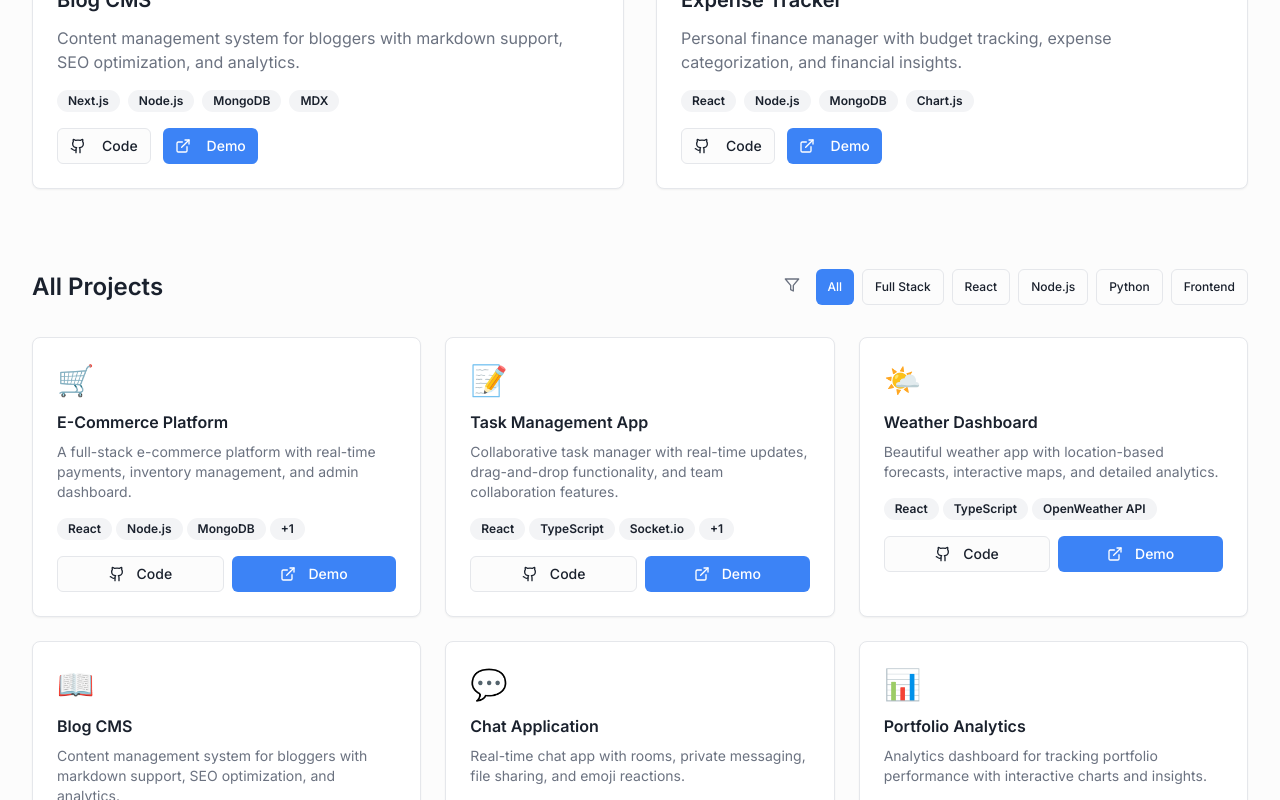
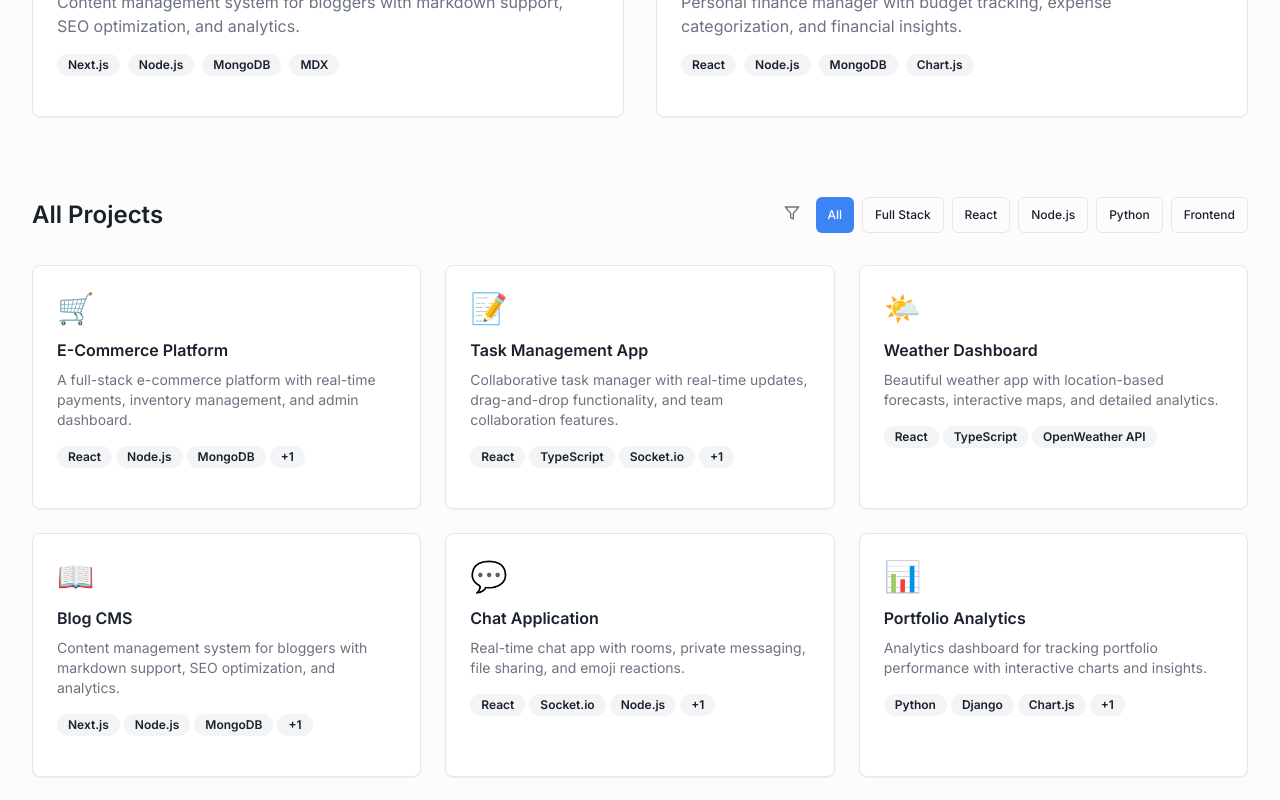
Before and after one commit to sneharastogiind/shubham-mishra-web-craft, a React (Vite) app: page /projects in a window 1280 px wide. Shown: the part 820-1620 px from the top of the page. Built offline with nearby package versions, Linux system fonts and the light colour scheme.

Commit message:
Remove project links
Remove Demo and Code links from the Projects page.

```diff
--- a/src/pages/Projects.tsx
+++ b/src/pages/Projects.tsx
@@ -1,5 +1,5 @@
 import { useState } from "react";
-import { ExternalLink, Github, Filter } from "lucide-react";
+import { Filter } from "lucide-react";
 import { Button } from "@/components/ui/button";
 import { Card } from "@/components/ui/card";
 import { Badge } from "@/components/ui/badge";
@@ -15,8 +15,6 @@ const Projects = () => {
       tech: ["React", "Node.js", "MongoDB", "Stripe"],
       category: ["Full Stack", "React", "Node.js"],
       image: "🛒",
-      github: "https://github.com/shubhammishra/ecommerce-platform",
-      demo: "https://demo-ecommerce.shubhammishra.dev",
       featured: true
     },
     {
@@ -26,8 +24,6 @@ const Projects = () => {
       tech: ["React", "TypeScript", "Socket.io", "PostgreSQL"],
       category: ["Full Stack", "React", "TypeScript"],
       image: "📝",
-      github: "https://github.com/shubhammishra/task-manager",
-      demo: "https://tasks.shubhammishra.dev",
       featured: true
     },
     {
@@ -37,8 +33,6 @@ const Projects = () => {
       tech: ["React", "TypeScript", "OpenWeather API"],
       category: ["React", "Frontend"],
       image: "🌤️",
-      github: "https://github.com/shubhammishra/weather-dashboard",
-      demo: "https://weather.shubhammishra.dev",
       featured: false
     },
     {
@@ -48,8 +42,6 @@ const Projects = () => {
       tech: ["Next.js", "Node.js", "MongoDB", "MDX"],
       category: ["Full Stack", "Next.js", "Node.js"],
       image: "📖",
-      github: "https://github.com/shubhammishra/blog-cms",
-      demo: "https://cms.shubhammishra.dev",
       featured: true
     },
     {
@@ -59,8 +51,6 @@ const Projects = () => {
       tech: ["React", "Socket.io", "Node.js", "Redis"],
       category: ["Full Stack", "React", "Node.js"],
       image: "💬",
-      github: "https://github.com/shubhammishra/chat-app",
-      demo: "https://chat.shubhammishra.dev",
       featured: false
     },
     {
@@ -70,8 +60,6 @@ const Projects = () => {
       tech: ["Python", "Django", "Chart.js", "PostgreSQL"],
       category: ["Python", "Full Stack"],
       image: "📊",
-      github: "https://github.com/shubhammishra/portfolio-analytics",
-      demo: "https://analytics.shubhammishra.dev",
       featured: false
     },
     {
@@ -81,8 +69,6 @@ const Projects = () => {
       tech: ["React", "TypeScript", "Recipe API"],
       category: ["React", "Frontend"],
       image: "👨‍🍳",
-      github: "https://github.com/shubhammishra/recipe-finder",
-      demo: "https://recipes.shubhammishra.dev",
       featured: false
     },
     {
@@ -92,8 +78,6 @@ const Projects = () => {
       tech: ["React", "Node.js", "MongoDB", "Chart.js"],
       category: ["Full Stack", "React", "Node.js"],
       image: "💰",
-      github: "https://github.com/shubhammishra/expense-tracker",
-      demo: "https://expenses.shubhammishra.dev",
       featured: true
     }
   ];
@@ -145,21 +129,6 @@ const Projects = () => {
                     </Badge>
                   ))}
                 </div>
-
-                <div className="flex gap-3">
-                  <Button variant="outline" size="sm" asChild>
-                    <a href={project.github} target="_blank" rel="noopener noreferrer">
-                      <Github className="h-4 w-4 mr-2" />
-                      Code
-                    </a>
-                  </Button>
-                  <Button size="sm" asChild>
-                    <a href={project.demo} target="_blank" rel="noopener noreferrer">
-                      <ExternalLink className="h-4 w-4 mr-2" />
-                      Demo
-                    </a>
-                  </Button>
-                </div>
               </Card>
             ))}
           </div>
@@ -210,21 +179,6 @@ const Projects = () => {
                     </Badge>
                   )}
                 </div>
-
-                <div className="flex gap-2">
-                  <Button variant="outline" size="sm" asChild className="flex-1">
-                    <a href={project.github} target="_blank" rel="noopener noreferrer">
-                      <Github className="h-3 w-3 mr-1" />
-                      Code
-                    </a>
-                  </Button>
-                  <Button size="sm" asChild className="flex-1">
-                    <a href={project.demo} target="_blank" rel="noopener noreferrer">
-                      <ExternalLink className="h-3 w-3 mr-1" />
-                      Demo
-                    </a>
-                  </Button>
-                </div>
               </Card>
             ))}
           </div>
```
